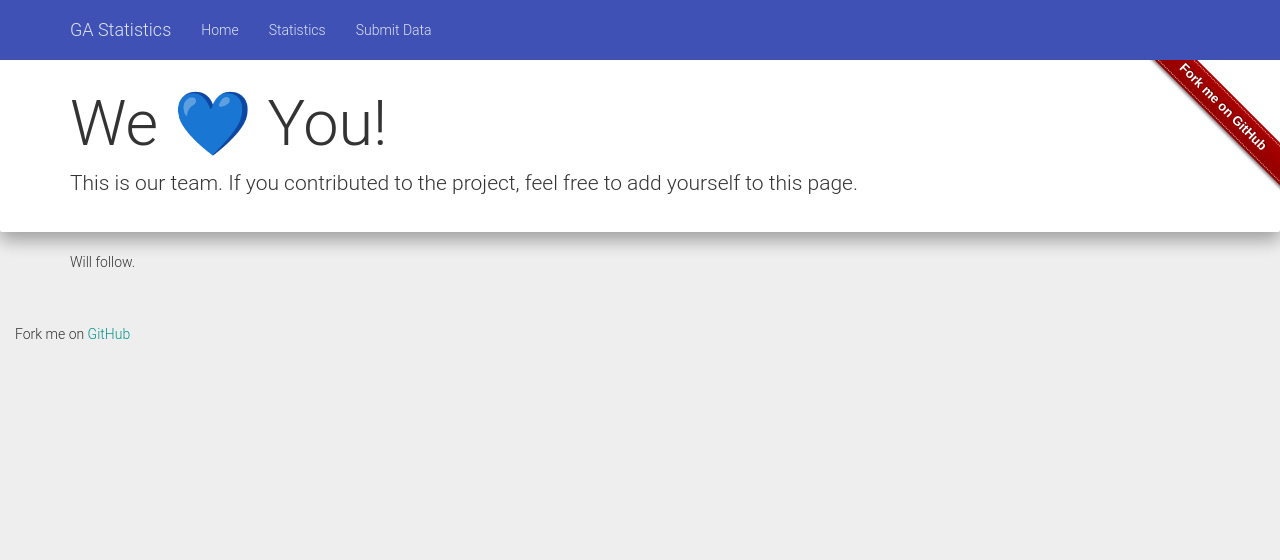
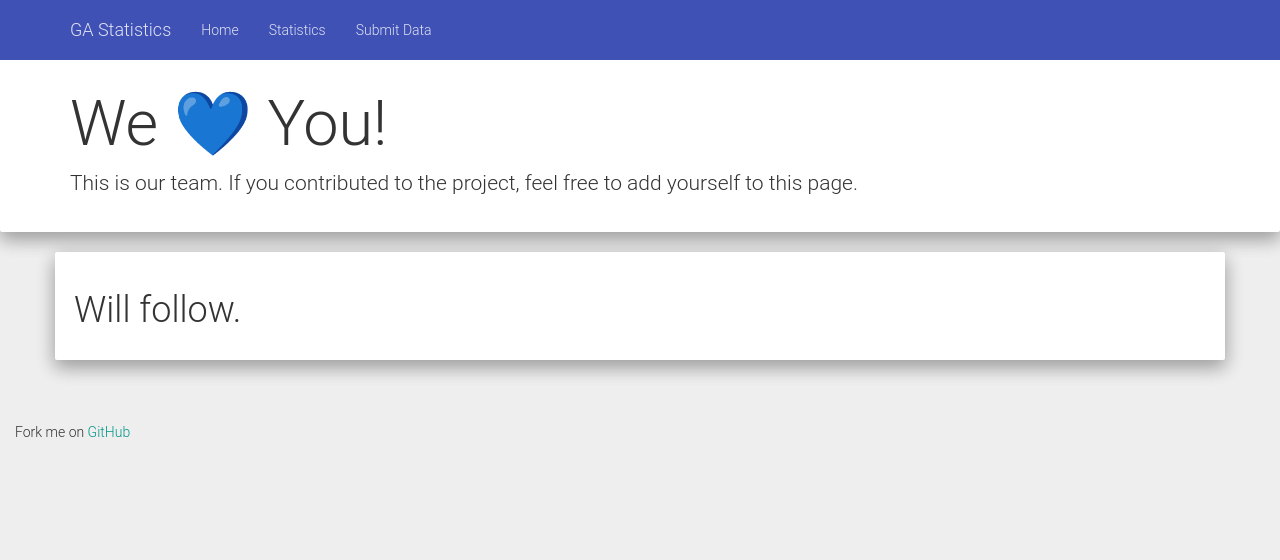
Before and after one commit to wolfskaempf/ga_statistics, a Django app: page /about/ in a window 1280 px wide. Shown: the top 560 px of the page. Run offline with Django 3.2, Linux system fonts and the light colour scheme; parts of the project's set-up code (start-up, migrations or seed data) failed here and were passed over.

Commit message:
updated about page to reflect material

```diff
--- a/static/templates/about.html
+++ b/static/templates/about.html
@@ -26,19 +26,14 @@
 </div>
 
 
-<div class="container">
-  <p>
+<div class="container well">
+  <h1>
     Will follow.
-  </p>
+  </h1>
 </div>
 
 
 
-<div style="position: absolute; top: 50px; right: 0; border: 0" class="github-fork-ribbon-wrapper right">
-      <div class="github-fork-ribbon">
-          <a href="https://github.com/wolfskaempf">Fork me on GitHub</a>
-      </div>
-</div>
 
 {% endblock %}
 
--- a/static/templates/home.html
+++ b/static/templates/home.html
@@ -21,7 +21,7 @@
 
 <div class="jumbotron">
   <div class="container">
-    <h1>We <i class="mdi-action-favorite"></i> stats!</h1>
+    <h1 style="float:left;">We </h1><h1 class="mdi-action-favorite" style="float:left;"></h1><h1> stats!</h1>
     <p>And you probably do too. Especially during GA statistics can be super interesting and often reveal never thought possible perspectives.</p>
     <p><a class="btn btn-primary btn-lg" href="{% url 'statistics' %}" role="button">Jump right in!</a></p>
   </div>
```
